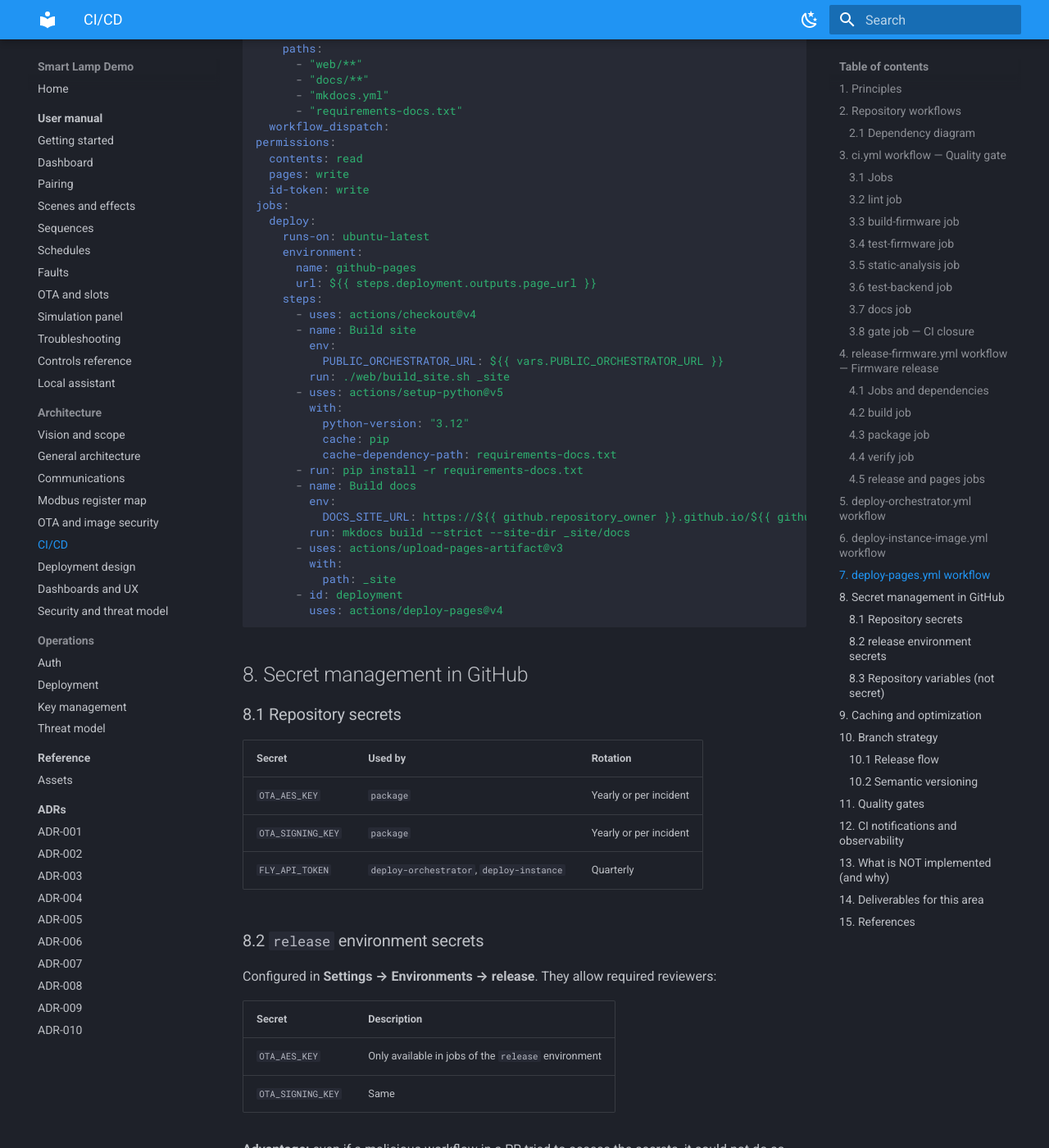
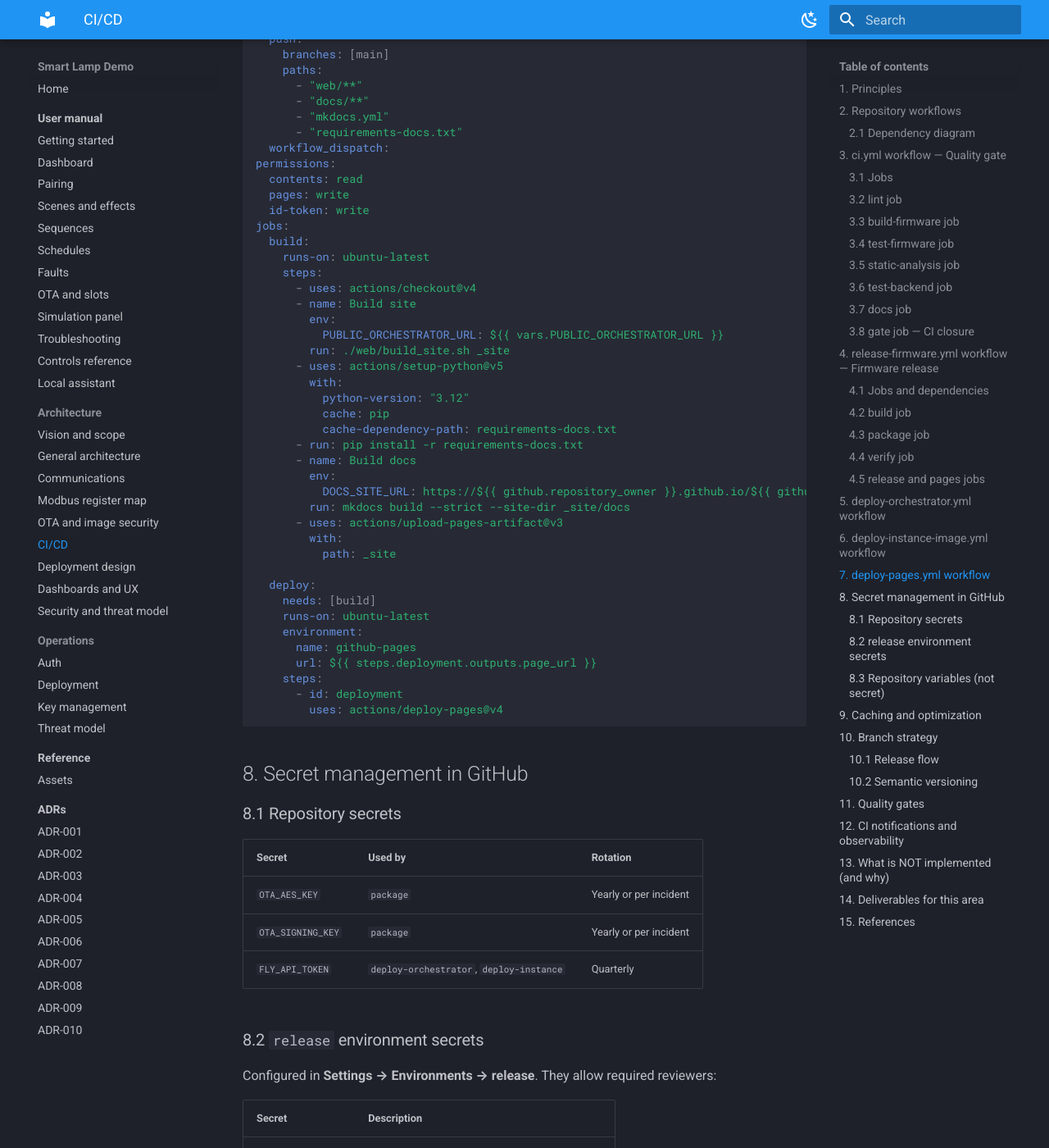
Before and after one commit to Feyk1/SmartLamp, an MkDocs documentation site: the page built from docs/05-ci-cd.md, in a window 1280 px wide and 1400 px high, scrolled down 9089 px. Shown: the whole window at 82% size. Built offline with MkDocs 1.6.1 and Material for MkDocs 9.7.7, drawn with Linux system fonts in a browser that asks for light colours; part of the change alters nothing that is shown; some of the changed text lies outside the part shown.

Commit message:
Fix Pages deploy race and track OTA fixtures

````diff
--- a/docs/05-ci-cd.md
+++ b/docs/05-ci-cd.md
@@ -300,8 +300,8 @@ If `verify` fails, `release` does not run and **nothing is published**.
 
 The `release` job uploads the signed `.ota` to GitHub Releases. A separate
 `pages` job builds the static site with `web/build_site.sh _site`, which copies
-the artifact into `_site/firmware/<version>/`, builds the MkDocs site into
-`_site/docs/`, and deploys `_site`.
+the artifact into `_site/firmware/<version>/`, and builds the MkDocs site into
+`_site/docs/`. A separate `pages-deploy` job publishes the artifact.
 
 ```yaml
 release:
@@ -428,11 +428,8 @@ permissions:
   pages: write
   id-token: write
 jobs:
-  deploy:
+  build:
     runs-on: ubuntu-latest
-    environment:
-      name: github-pages
-      url: ${{ steps.deployment.outputs.page_url }}
     steps:
       - uses: actions/checkout@v4
       - name: Build site
@@ -452,6 +449,14 @@ jobs:
       - uses: actions/upload-pages-artifact@v3
         with:
           path: _site
+
+  deploy:
+    needs: [build]
+    runs-on: ubuntu-latest
+    environment:
+      name: github-pages
+      url: ${{ steps.deployment.outputs.page_url }}
+    steps:
       - id: deployment
         uses: actions/deploy-pages@v4
 ```
````
Also changed, not shown: 2 other files.
